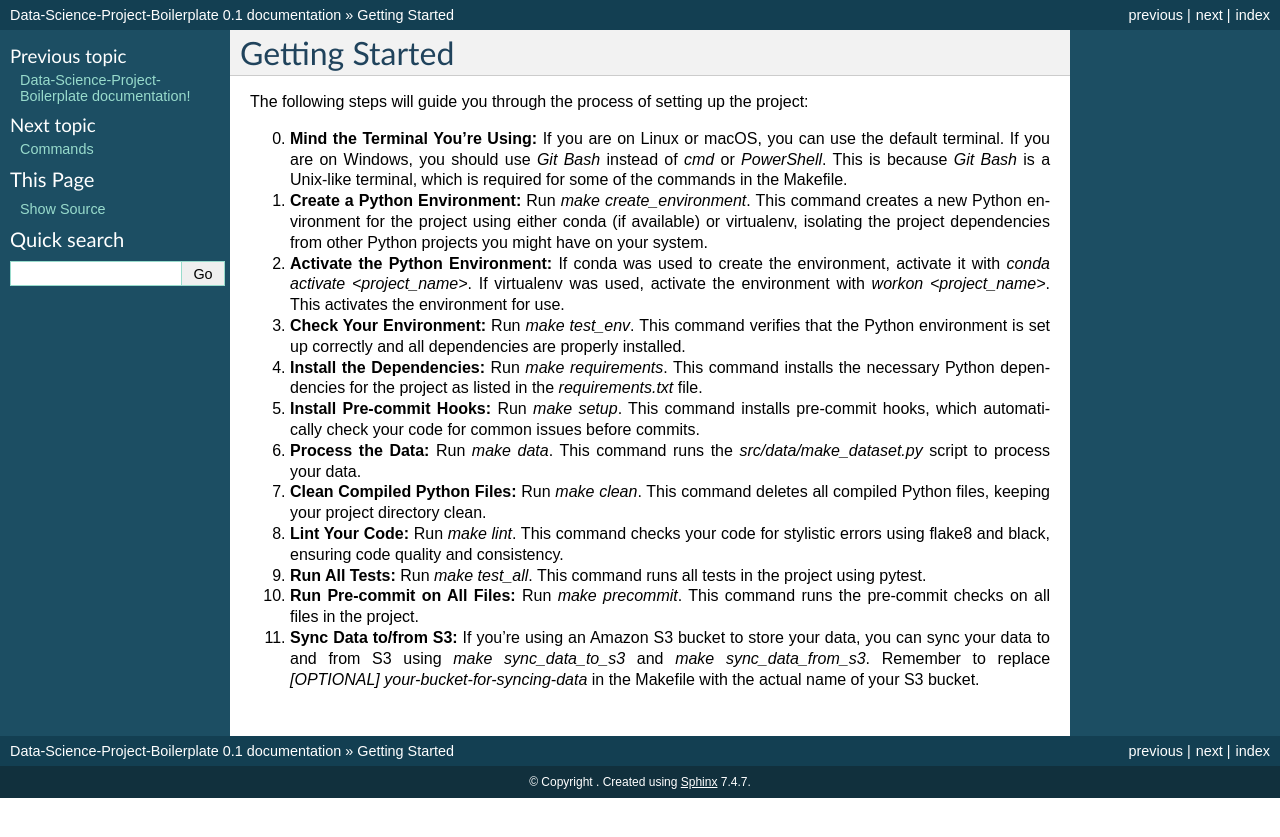
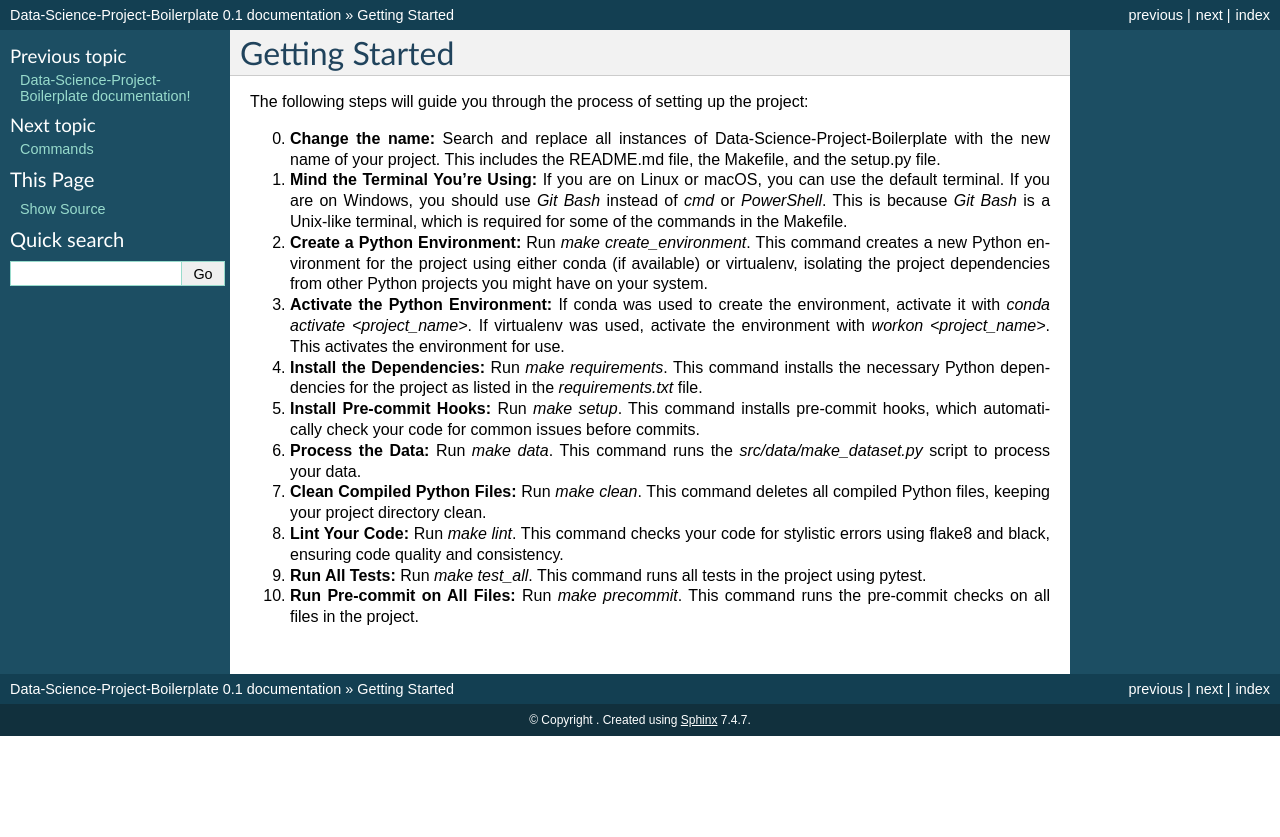
Before and after one commit to Yureehh/Data-Science-Project-Boilerplate, a Sphinx documentation site: the page built from docs/getting-started.rst, in a window 1280 px wide. Shown: the top 837 px of the page. Built offline with Sphinx 7.4.7, drawn with Linux system fonts in a browser that asks for light colours.

Commit message:
Minor fixes

```diff
--- a/docs/getting-started.rst
+++ b/docs/getting-started.rst
@@ -3,17 +3,17 @@ Getting Started
 
 The following steps will guide you through the process of setting up the project:
 
-0. **Mind the Terminal You're Using:**
+0. **Change the name:**
+   Search and replace all instances of Data-Science-Project-Boilerplate with the new name of your project. This includes the README.md file, the Makefile, and the setup.py file.
+
+1. **Mind the Terminal You're Using:**
    If you are on Linux or macOS, you can use the default terminal. If you are on Windows, you should use `Git Bash` instead of `cmd` or `PowerShell`. This is because `Git Bash` is a Unix-like terminal, which is required for some of the commands in the Makefile.
 
-1. **Create a Python Environment:**
+2. **Create a Python Environment:**
    Run `make create_environment`. This command creates a new Python environment for the project using either conda (if available) or virtualenv, isolating the project dependencies from other Python projects you might have on your system.
 
-2. **Activate the Python Environment:**
+3. **Activate the Python Environment:**
    If conda was used to create the environment, activate it with `conda activate <project_name>`. If virtualenv was used, activate the environment with `workon <project_name>`. This activates the environment for use.
-
-3. **Check Your Environment:**
-   Run `make test_env`. This command verifies that the Python environment is set up correctly and all dependencies are properly installed.
 
 4. **Install the Dependencies:**
    Run `make requirements`. This command installs the necessary Python dependencies for the project as listed in the `requirements.txt` file.
@@ -35,6 +35,3 @@ The following steps will guide you through the process of setting up the project
 
 10. **Run Pre-commit on All Files:**
     Run `make precommit`. This command runs the pre-commit checks on all files in the project.
-
-11. **Sync Data to/from S3:**
-    If you're using an Amazon S3 bucket to store your data, you can sync your data to and from S3 using `make sync_data_to_s3` and `make sync_data_from_s3`. Remember to replace `[OPTIONAL] your-bucket-for-syncing-data` in the Makefile with the actual name of your S3 bucket.
```
Also changed, not shown: src/__init__.py (deleted), 2 other files.
